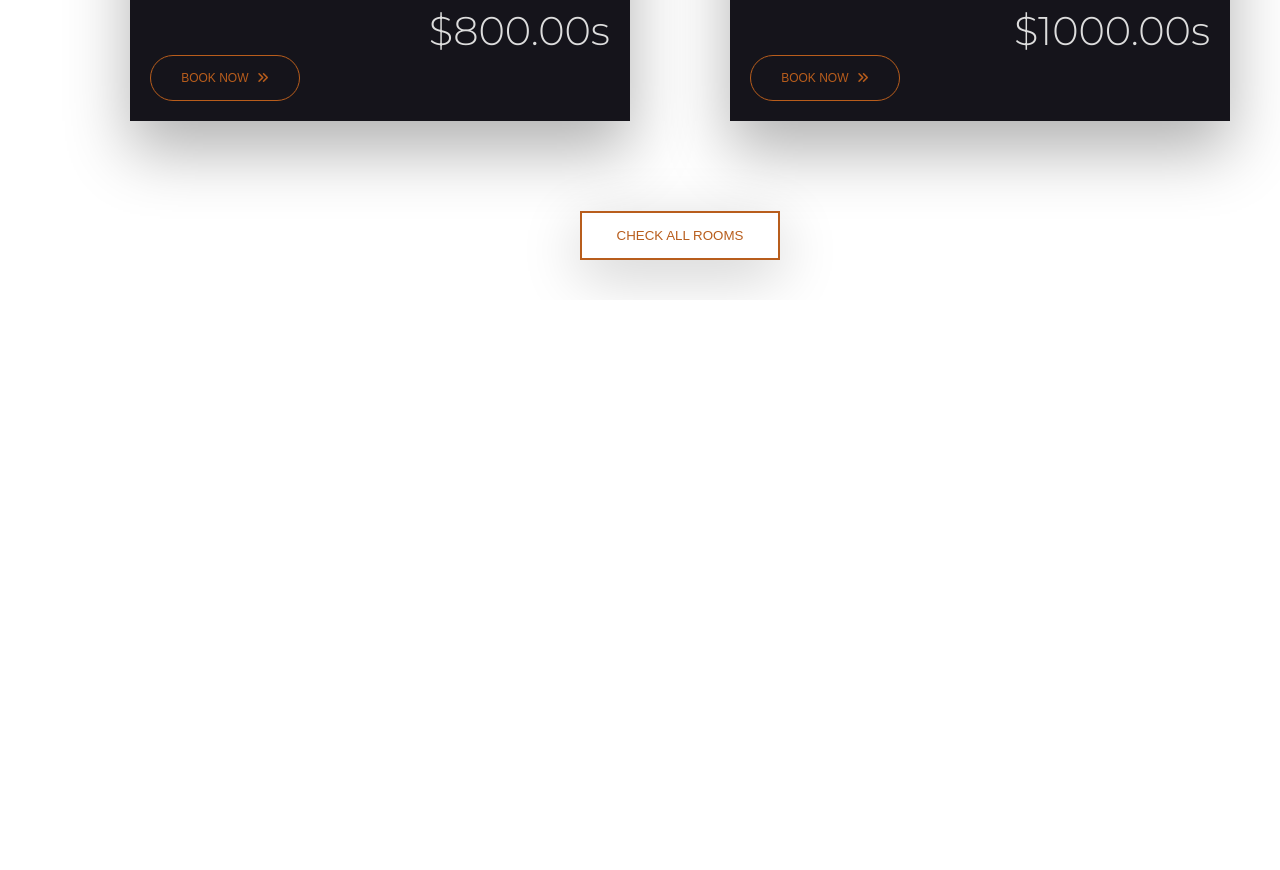
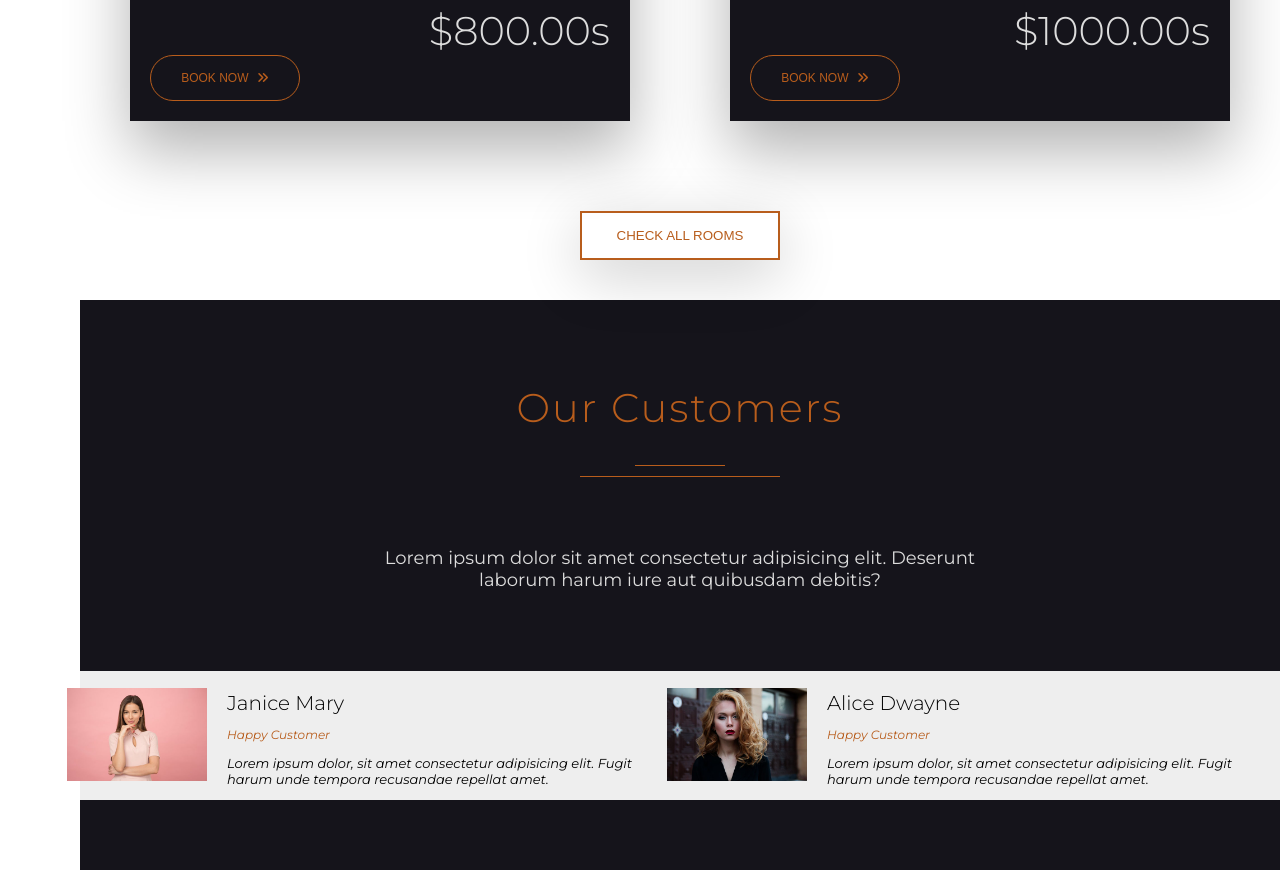
Before and after one commit to vayu02/Hotel-Vayu, a plain HTML site: page index.html in a window 1280 px wide. Shown: the part 2850-3720 px from the top of the page. Before the commit the page ends 3150 px from the top, so only its background shows below. Drawn offline with Linux system fonts and the light colour scheme.

Commit message:
added testimonial section and style

```diff
--- a/index.html
+++ b/index.html
@@ -211,5 +211,47 @@
     </section>
     <!-- end of rooms -->
 
+    <!-- testimonials -->
+    <section class="customers">
+        <div class="common-header">
+            <h1 class="common-heading">Our Customers</h1>
+            <div class="underline">
+                <div class="small-underline"></div>
+                <div class="big-underline"></div>
+            </div>
+        </div>
+        <p class="customers-paragraph">Lorem ipsum dolor sit amet consectetur adipisicing elit. Deserunt laborum harum iure
+            aut quibusdam debitis?</p>
+        <div class="customers-card-wrapper">
+            <div class="customer-card">
+                <div class="customer-image-wrapper">
+                    <img src="img/customer-1.jpeg" class="customer-image">
+                </div>
+                <div class="customer-info">
+                    <h3 class="customer-name">Janice Mary</h3>
+                    <p class="customer-paragraph-1">Happy Customer</p>
+                    <p class="customer-paragraph-2">Lorem ipsum dolor, sit amet consectetur adipisicing elit. Fugit harum
+                        unde tempora recusandae repellat amet.</p>
+                </div>
+            </div>
+
+            <div class="customer-card">
+                <div class="customer-image-wrapper">
+                    <img src="img/customer-2.jpeg" class="customer-image">
+                </div>
+                <div class="customer-info">
+                    <h3 class="customer-name">Alice Dwayne</h3>
+                    <p class="customer-paragraph-1">Happy Customer</p>
+                    <p class="customer-paragraph-2">Lorem ipsum dolor, sit amet consectetur adipisicing elit. Fugit harum
+                        unde
+                        tempora recusandae repellat amet.</p>
+                </div>
+            </div>
+
+        </div>
+    </section>
+    <!-- end of testimonials -->
+
+
 </body>
 </html>
--- a/style.css
+++ b/style.css
@@ -487,3 +487,58 @@ body {
   background-color: #b85d1c;
 }
 /* end of rooms  */
+.customers {
+  margin-left: 8rem;
+  padding-bottom: 7rem;
+  background-color: #15141b;
+}
+
+.customers-paragraph {
+  font-size: 1.8rem;
+  color: #ddd;
+  width: 50%;
+  margin: 2rem auto 8rem auto;
+  text-align: center;
+}
+
+.customers-card-wrapper {
+  display: flex;
+  justify-content: space-evenly;
+}
+
+.customer-card {
+  background-color: #eee;
+  width: 60rem;
+  display: flex;
+}
+
+.customer-image-wrapper {
+  margin: auto 0;
+}
+
+.customer-image {
+  width: 14rem;
+  margin-left: -1.3rem;
+}
+
+.customer-info {
+  padding: 0 2rem;
+}
+
+.customer-name {
+  font-size: 2rem;
+  font-weight: 300;
+  margin-bottom: 0;
+}
+
+.customer-paragraph-1 {
+  font-size: 1.2rem;
+  font-style: italic;
+  color: #b85d1c;
+}
+
+.customer-paragraph-2 {
+  font-size: 1.3rem;
+  font-style: italic;
+}
+/* end of testimonials */
```
